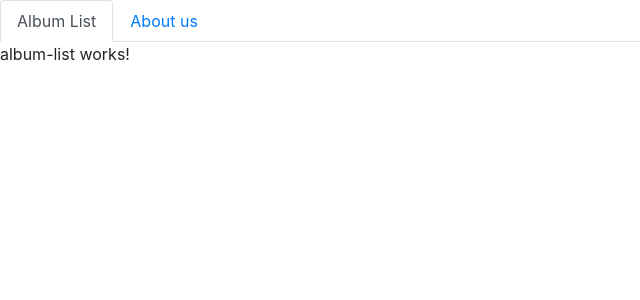
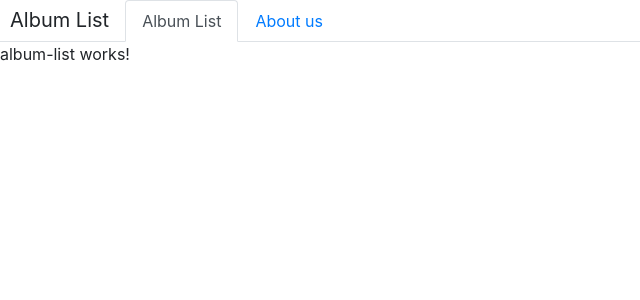
Before and after one commit to mpp04/revature_project_2, an Angular app in the folder album-project/: page / in a window 1280 px wide. Shown: the top 300 px of the page, without its empty margins (0-640 px from the left). Built offline with nearby package versions, Linux system fonts and the light colour scheme.

Commit message:
Add navbar brand

```diff
--- a/album-project/src/app/album-banner/album-banner.component.html
+++ b/album-project/src/app/album-banner/album-banner.component.html
@@ -1,4 +1,5 @@
   <ul ngbNav #nav="ngbNav" class="nav-tabs">
+    <div class="navbar-brand">Album List</div>
     <li ngbNavItem>
       <a ngbNavLink>Album List</a>
       <ng-template ngbNavContent><app-album-list></app-album-list></ng-template>
```
